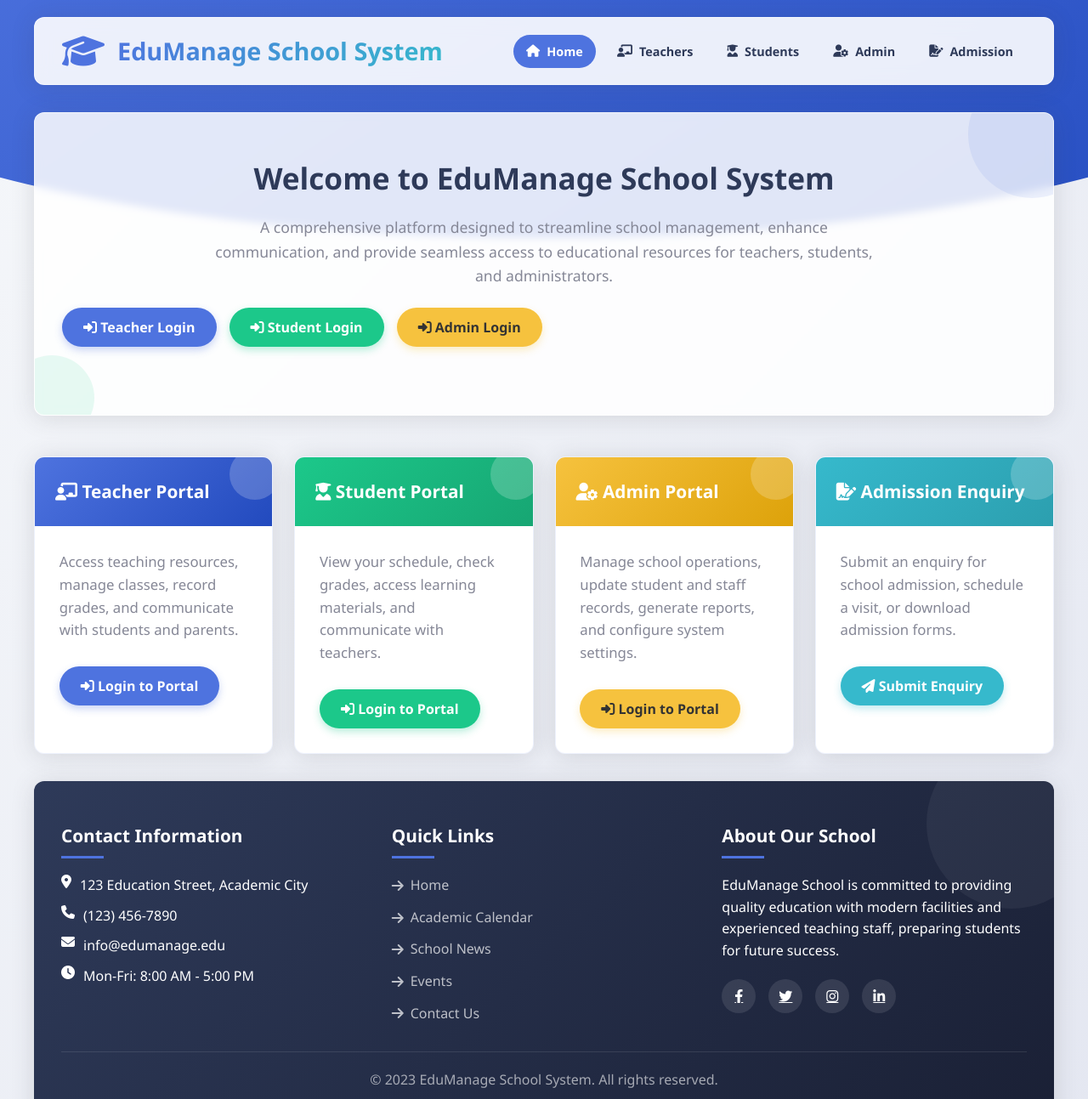
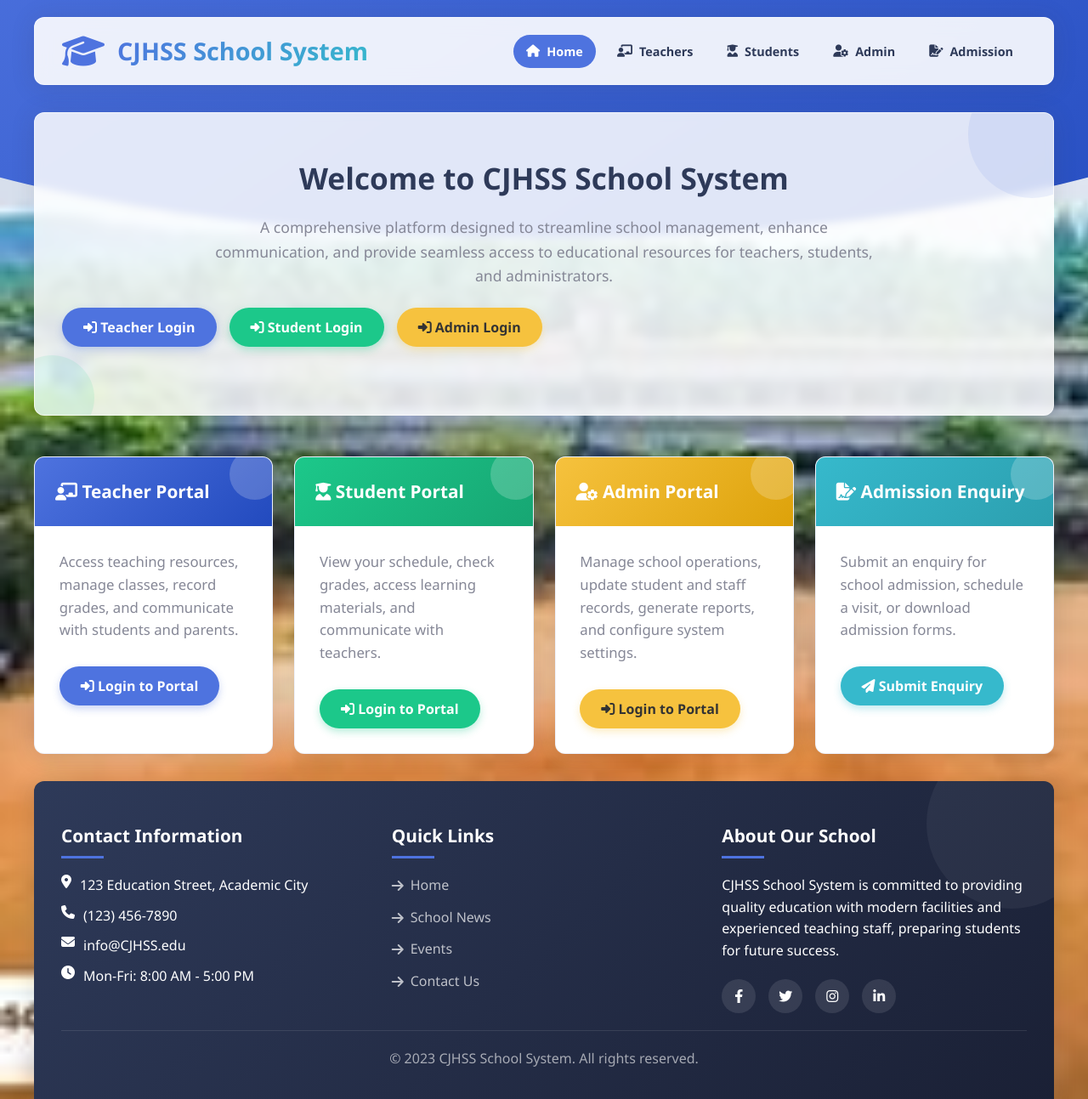
Before and after one commit to Ibrahim-hadi/school-management, a plain HTML site: page index.html in a window 1280 px wide. Shown: the top 1293 px of the page at 85% size. Drawn offline with Linux system fonts and the light colour scheme.

Commit message:
new features

```diff
--- a/index.html
+++ b/index.html
@@ -3,7 +3,8 @@
 <head>
     <meta charset="UTF-8">
     <meta name="viewport" content="width=device-width, initial-scale=1.0">
-    <title>EduManage - School Management System</title>
+    <title>CJHSS</title>
+    <link rel="shortcut icon" href="cj logo-modified.png" type="image/x-icon">
     <link rel="stylesheet" href="https://cdnjs.cloudflare.com/ajax/libs/font-awesome/6.4.0/css/all.min.css">
     <style>
         :root {
@@ -31,13 +32,16 @@
         }
 
         body {
-            background: linear-gradient(135deg, #f5f7fa 0%, #e4e7f1 100%);
+            background:url('cj2.jpg') no-repeat center center/cover;
             color: #333;
             line-height: 1.6;
             min-height: 100vh;
             padding: 20px;
             position: relative;
             overflow-x: hidden;
+        }
+        a{
+            text-decoration: none;
         }
 
         body::before {
@@ -541,7 +545,7 @@
         /* Dashboard Styles */
         .dashboard {
             display: none;
-            background: white;
+            background:white;
             border-radius: var(--border-radius);
             box-shadow: var(--shadow);
             padding: 2rem;
@@ -1101,7 +1105,7 @@
         <header>
             <div class="logo">
                 <i class="fas fa-graduation-cap"></i>
-                <h1>EduManage School System</h1>
+                <h1>CJHSS School System</h1>
             </div>
             <nav>
                 <ul>
@@ -1117,7 +1121,7 @@
         <!-- Main Content -->
         <main>
             <section class="welcome-section">
-                <h2>Welcome to EduManage School System</h2>
+                <h2>Welcome to CJHSS School System</h2>
                 <p>A comprehensive platform designed to streamline school management, enhance communication, and provide seamless access to educational resources for teachers, students, and administrators.</p>
                 <div class="action-buttons">
                     <button class="btn btn-teacher" id="showTeacherLogin"><i class="fas fa-sign-in-alt"></i> Teacher Login</button>
@@ -1363,7 +1367,7 @@
                             <div>
                                 <h3 id="classTeacherName">Thomas Johnson</h3>
                                 <p id="classTeacherSubject">Science Teacher - Grade 11</p>
-                                <p><i class="fas fa-envelope"></i> <span id="classTeacherEmail">thomas.johnson@edumanage.edu</span></p>
+                                <p><i class="fas fa-envelope"></i> <span id="classTeacherEmail">thomas.johnson@CJHSS.edu</span></p>
                                 <p><i class="fas fa-phone"></i> <span id="classTeacherPhone">(555) 123-4567</span></p>
                                 <button class="btn btn-teacher" style="margin-top: 15px;"><i class="fas fa-envelope"></i> Send Message</button>
                             </div>
@@ -1591,7 +1595,7 @@
                     <ul class="contact-info">
                         <li><i class="fas fa-map-marker-alt"></i> 123 Education Street, Academic City</li>
                         <li><i class="fas fa-phone"></i> (123) 456-7890</li>
-                        <li><i class="fas fa-envelope"></i> info@edumanage.edu</li>
+                        <li><i class="fas fa-envelope"></i> info@CJHSS.edu</li>
                         <li><i class="fas fa-clock"></i> Mon-Fri: 8:00 AM - 5:00 PM</li>
                     </ul>
                 </div>
@@ -1600,16 +1604,15 @@
                     <h3>Quick Links</h3>
                     <ul class="quick-links">
                         <li><a href="#"><i class="fas fa-arrow-right"></i> Home</a></li>
-                        <li><a href="#"><i class="fas fa-arrow-right"></i> Academic Calendar</a></li>
-                        <li><a href="#"><i class="fas fa-arrow-right"></i> School News</a></li>
-                        <li><a href="#"><i class="fas fa-arrow-right"></i> Events</a></li>
+                        <li><a href="https://11047cjhsschemnad.blogspot.com/p/blog-page.html"><i class="fas fa-arrow-right"></i> School News</a></li>
+                        <li><a href="https://11047cjhsschemnad.blogspot.com/p/blog-page.html"><i class="fas fa-arrow-right"></i> Events</a></li>
                         <li><a href="#"><i class="fas fa-arrow-right"></i> Contact Us</a></li>
                     </ul>
                 </div>
 
                 <div class="footer-section">
                     <h3>About Our School</h3>
-                    <p>EduManage School is committed to providing quality education with modern facilities and experienced teaching staff, preparing students for future success.</p>
+                    <p>CJHSS School System is committed to providing quality education with modern facilities and experienced teaching staff, preparing students for future success.</p>
                     <div class="social-links">
                         <a href="#"><i class="fab fa-facebook-f"></i></a>
                         <a href="#"><i class="fab fa-twitter"></i></a>
@@ -1620,7 +1623,7 @@
             </div>
 
             <div class="copyright">
-                <p>&copy; 2023 EduManage School System. All rights reserved.</p>
+                <p>&copy; 2023 CJHSS School System. All rights reserved.</p>
             </div>
         </footer>
     </div>
@@ -1778,8 +1781,8 @@
             // Load teachers
             const storedTeachers = localStorage.getItem('teachers');
             teachers = storedTeachers ? JSON.parse(storedTeachers) : [
-                { id: "T-001", name: "Thomas Johnson", subject: "Science", grade: "11", phone: "(555) 123-4567", email: "thomas.johnson@edumanage.edu" },
-                { id: "T-002", name: "Emily Smith", subject: "Mathematics", grade: "10", phone: "(555) 987-6543", email: "emily.smith@edumanage.edu" }
+                { id: "T-001", name: "Thomas Johnson", subject: "Science", grade: "11", phone: "(555) 123-4567", email: "thomas.johnson@CJHSS.edu" },
+                { id: "T-002", name: "Emily Smith", subject: "Mathematics", grade: "10", phone: "(555) 987-6543", email: "emily.smith@CJHSS.edu" }
             ];
 
             // Load students
```
Also changed, not shown: cj logo-modified.png (added), cj logo.webp (added), cj2.jpg (added), cjhss.jpg (added).
